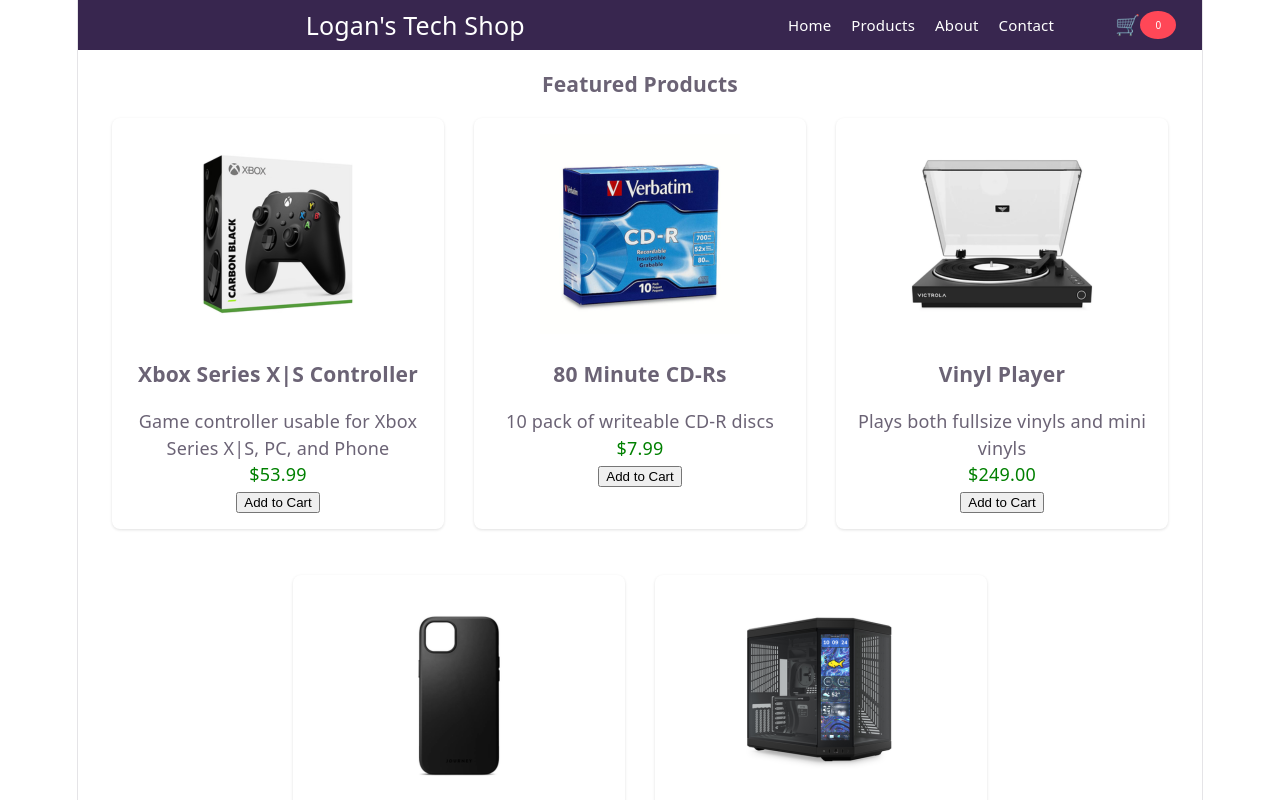
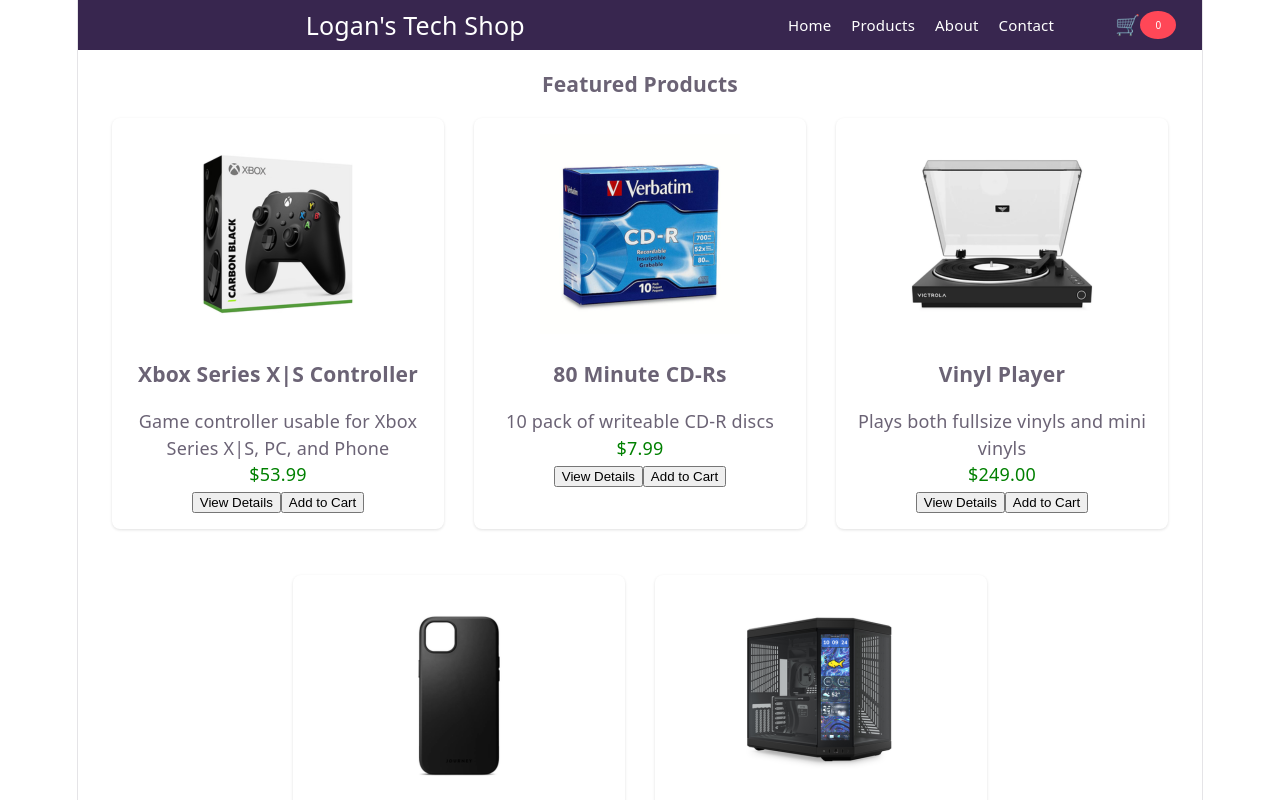
Before and after one commit to lbell13131313-sudo/assignment-5-testing, a React (Vite) app in the folder online-store-logan/: page /products in a window 1280 px wide. Shown: the top 800 px of the page. Built offline with nearby package versions, Linux system fonts and the light colour scheme.

Commit message:
beginning implimentation of productdetailspage

```diff
--- a/online-store-logan/src/components/ProductCard.css
+++ b/online-store-logan/src/components/ProductCard.css
@@ -13,7 +13,7 @@
   color: green;
 }
 
-.add-cart-button {
+.card-button {
   justify-content: center;
   align-items: center;
 }
--- a/online-store-logan/src/components/ProductCard.jsx
+++ b/online-store-logan/src/components/ProductCard.jsx
@@ -22,7 +22,10 @@
                     <p>{description}</p>
                     <p className="price">{formattedCurrency}</p>
                 </a>
-                <button className="add-cart-button" onClick = {() => onAddToCart(identification)}>
+                <button className="card-button" onClick = {() => onAddToCart(identification)}>
+                    View Details
+                </button>
+                <button className="card-button" onClick = {() => onAddToCart(identification)}>
                     Add to Cart
                 </button>
             </div>
```
